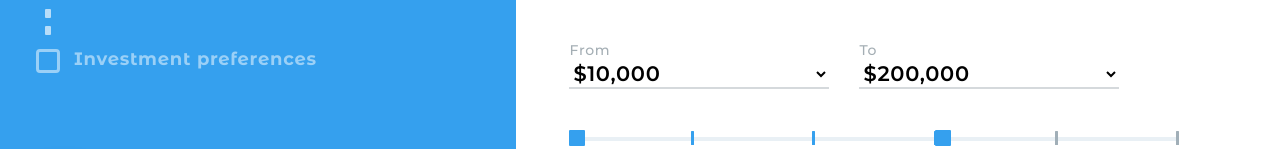
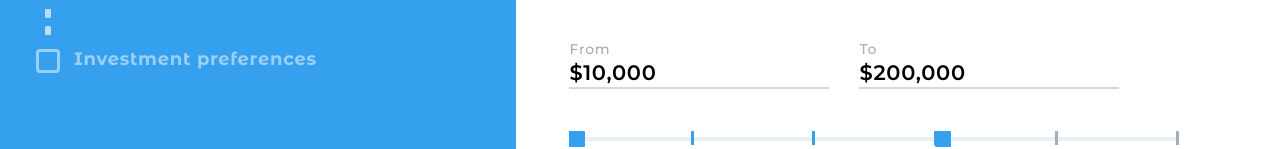
Before and after one commit to cavaglieridomenico/user-onboarding, a React (Create React App) app: page /plans in a window 1280 px wide. Shown: the part 291-440 px from the top of the page. Built offline with nearby package versions, Linux system fonts and the light colour scheme.

Commit message:
[UPDATED] Style of the Plans page
The arrows of the input select are hidden.
Added transition on invalid range error[UPDATED] Style of the Plans
page.

```diff
--- a/src/assets/style/plans.css
+++ b/src/assets/style/plans.css
@@ -19,6 +19,7 @@
 
 #form-plans .from-box select,
 #form-plans .to-box select {
+  appearance: none;
   border-bottom: solid 2px var(--lightGrey);
   margin: 0 auto 1%;
   width: 100%;
@@ -27,6 +28,7 @@
   font-weight: 600;
   line-height: 28px;
   letter-spacing: var(--mainSpacing);
+  transition: var(--mainTransition);
 }
 
 #form-plans .from-box {
```
